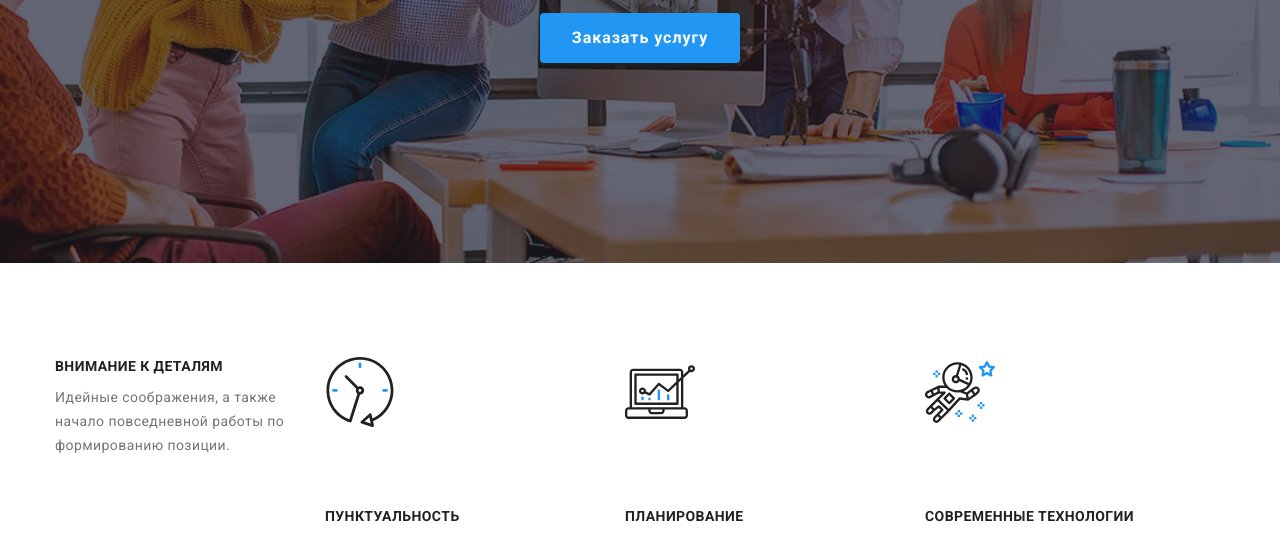
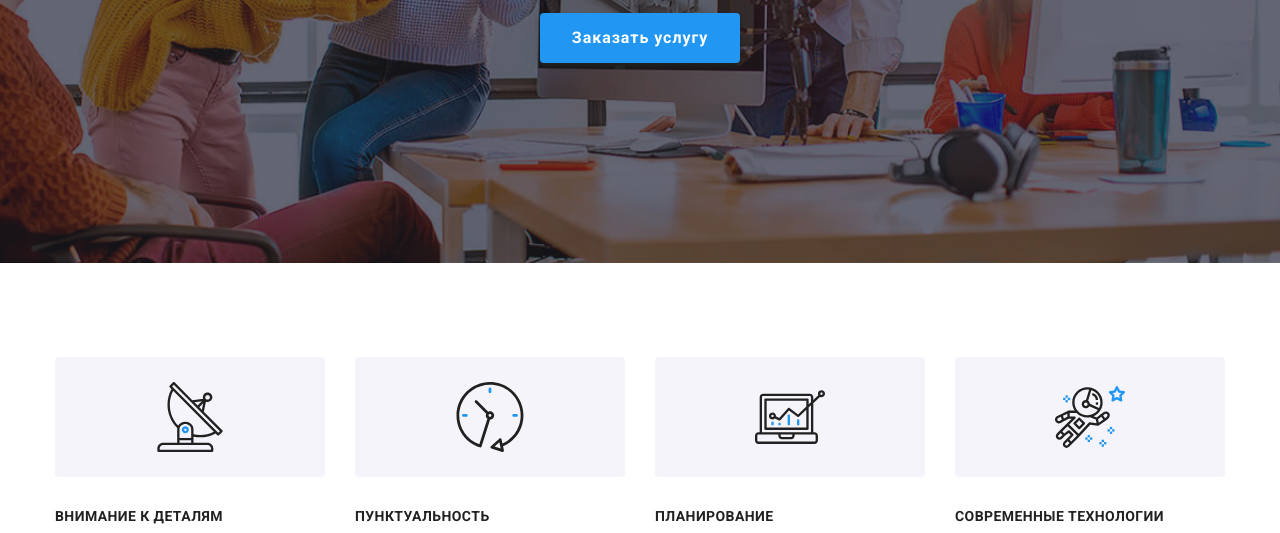
Before and after one commit to MeatyRenegade/goit-markup-hw-04, a plain HTML site: page index.html in a window 1280 px wide. Shown: the part 417-950 px from the top of the page. Drawn offline with nearby package versions, Linux system fonts and the light colour scheme.

Commit message:
Раздел с особенностями закончен

```diff
--- a/css/styles.css
+++ b/css/styles.css
@@ -537,16 +537,15 @@ body {
   justify-content: space-evenly;
 }
 
-.features-svg {
+.features-box {
   display: flex;
-  align-items: center;
-  justify-content: center;
-}
-
-.features-item::before {
-  content: "";
   width: 270px;
   height: 120px;
+  background-color: var(--wwd-backgr);
+  margin-bottom: 30px;
   border-radius: 4px;
-  background-image: url(../img/sprite.svg#antenna);
+  padding-top: 25px;
+  padding-right: 100px;
+  padding-bottom: 25px;
+  padding-left: 100px;
 }
--- a/index.html
+++ b/index.html
@@ -44,38 +44,44 @@
         <div class="container">
           <ul class="featureslist">
             <li class="features-item">
+              <div class="features-box">
+                <svg class="features-svg">
+                  <use href="./img/sprite.svg#antenna"></use>
+                </svg>
+              </div>
               <h3 class="feature-header">Внимание к деталям</h3>
               <p class="item-p">Идейные соображения, а также начало повседневной работы по формированию позиции.</p>
             </li>
             <li class="features-item">
+              <div class="features-box">
                 <svg class="features-svg">
                   <use width="70" height="70" href="./img/sprite.svg#clock"></use>
                 </svg>
+              </div>
               <h3 class="feature-header">Пунктуальность</h3>
               <p class="item-p">Задача организации, в особенности же рамки и место обучения кадров влечет за собой.</p>
-
             </li>
-            <li class="list">
-              <div class="item">
+            <li class="features-item">
+              <div class="features-box">
                 <svg class="features-svg">
                   <use width="70" height="70" href="./img/sprite.svg#diagram"></use>
                 </svg>
+              </div>
               <h3 class="feature-header">Планирование</h3>
               <p class="item-p">Равным образом консультация с широким активом в значительной степени обуславливает.</p>
-              </div>
             </li>
-            <li class="list">
-              <div class="item">
+            <li class="features-item">
+              <div class="features-box">
                 <svg class="features-svg">
                   <use width="70" height="70" href="./img/sprite.svg#astronaut"></use>
                 </svg>
+              </div>
               <h3 class="feature-header">Современные технологии</h3>
               <p class="item-p">Значимость этих проблем настолько очевидна, что реализация плановых заданий.</p>
-              </div>
             </li>
           </ul>
         </div>
-      </section>
+      </sectio  n>
       <!-- Чем мы занимаемся -->
       <section class="what-we-do">
         <div class="container">
```
Lines whose indentation alone changed are shown as unchanged.
